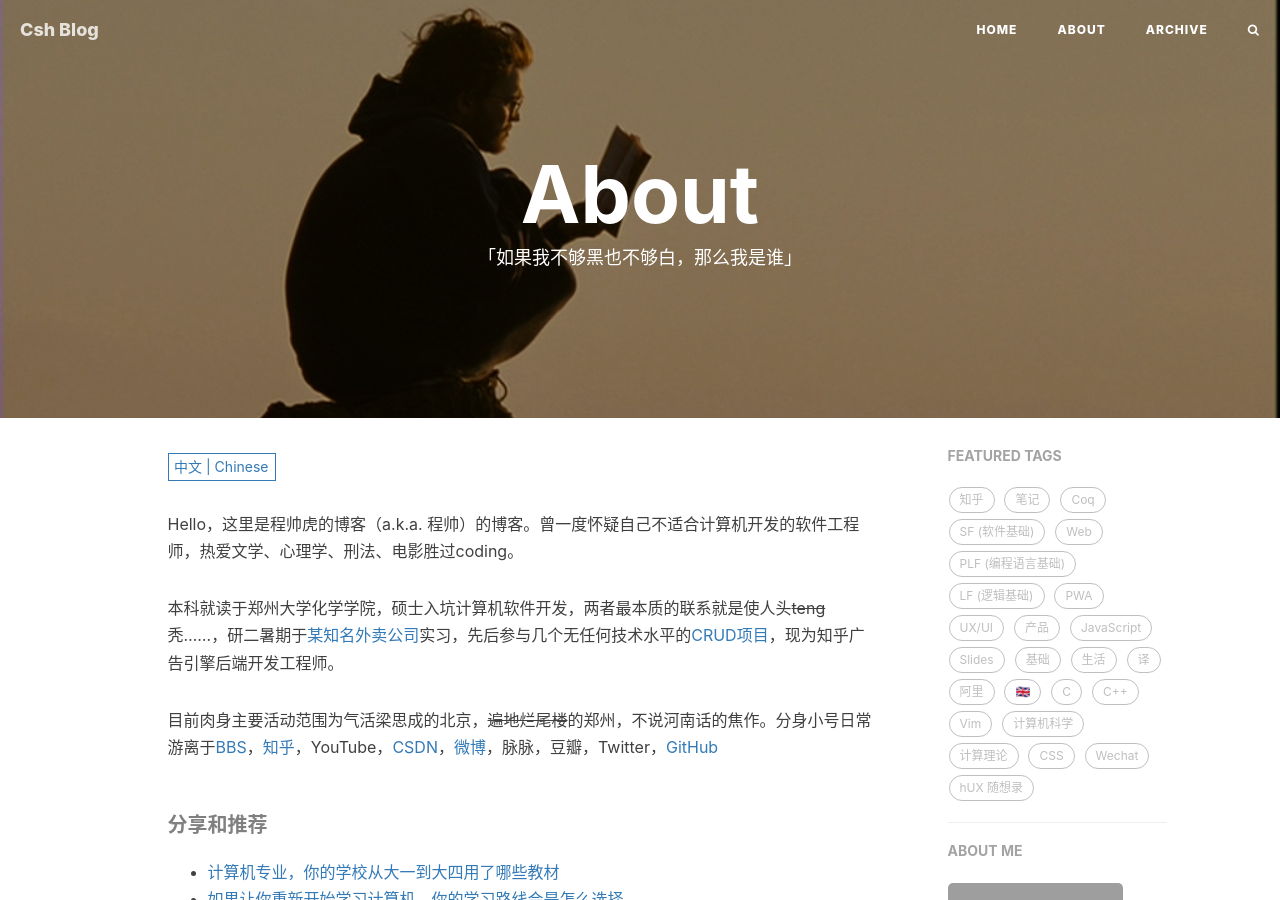
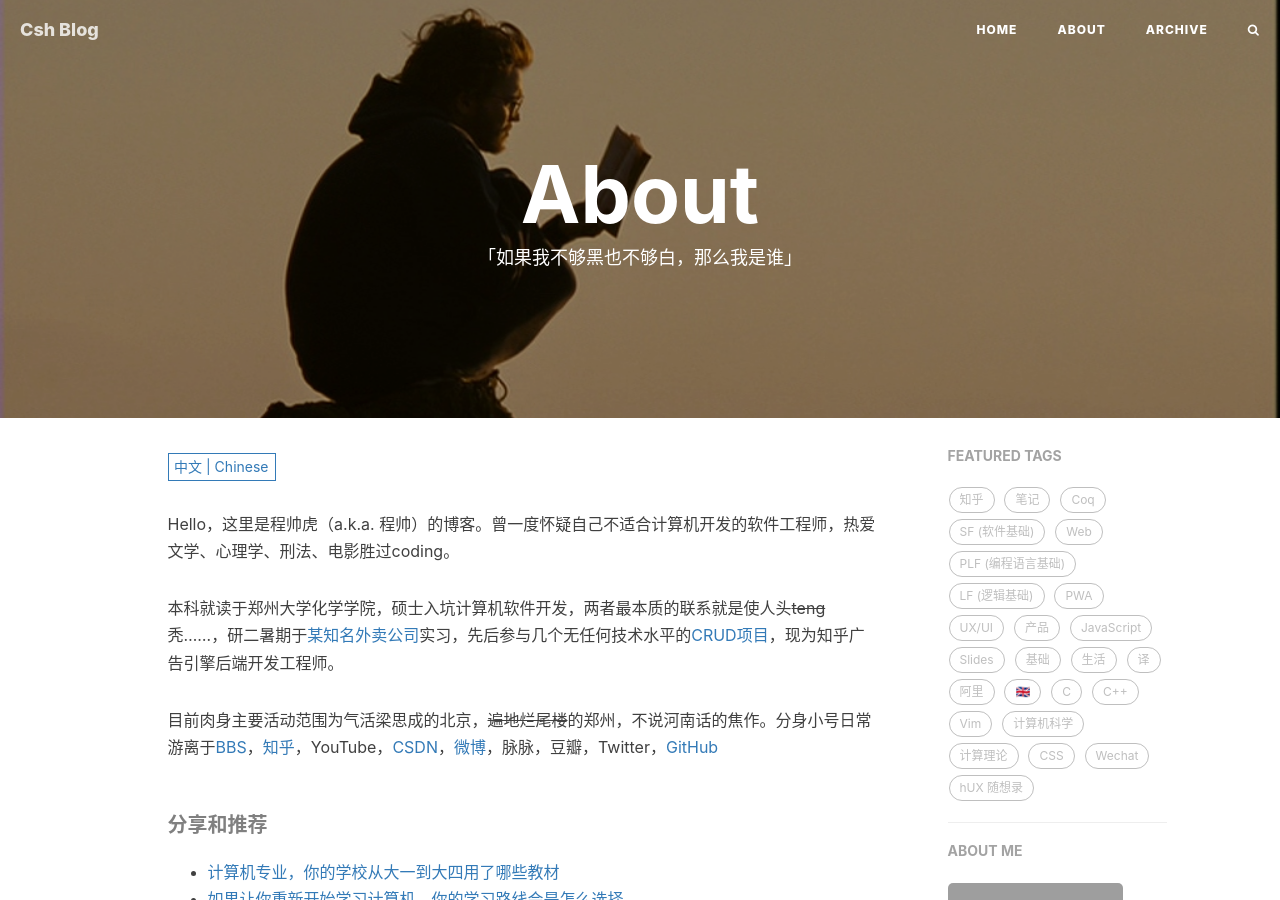
Before and after one commit to Abdullah-Hanafi/Abdullah-Hanafi.github.io, a Jekyll site: the page built from about.html, in a window 1280 px wide and 900 px high. Built offline with Jekyll 4.4.1, drawn with Linux system fonts in a browser that asks for light colours; nearby versions of some CDN libraries; comment, search, counter and statistics services are not loaded.

Commit message:
Update zh.md

```diff
--- a/_includes/about/zh.md
+++ b/_includes/about/zh.md
@@ -1,4 +1,4 @@
-Hello，这里是程帅虎的博客（a.k.a. 程帅）的博客。曾一度怀疑自己不适合计算机开发的软件工程师，热爱文学、心理学、刑法、电影胜过coding。
+Hello，这里是程帅虎（a.k.a. 程帅）的博客。曾一度怀疑自己不适合计算机开发的软件工程师，热爱文学、心理学、刑法、电影胜过coding。
 
 本科就读于郑州大学化学学院，硕士入坑计算机软件开发，两者最本质的联系就是使人头~~teng~~秃......，研二暑期于[某知名外卖公司](https://about.meituan.com/home)实习，先后参与几个无任何技术水平的[CRUD项目](https://en.wikipedia.org/wiki/HTTP_404)，现为知乎广告引擎后端开发工程师。
 
```
